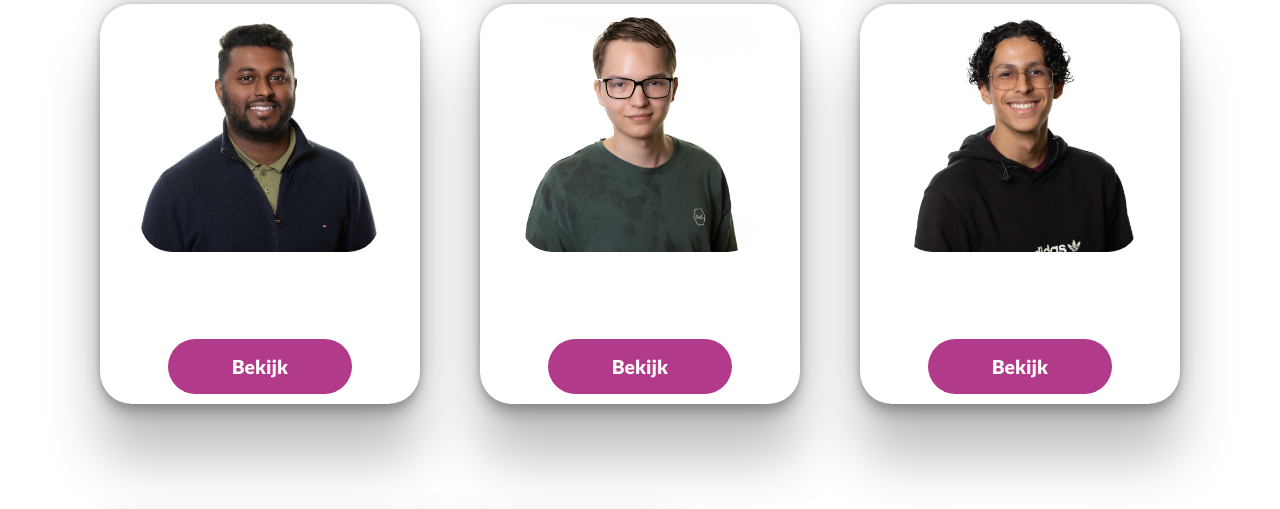
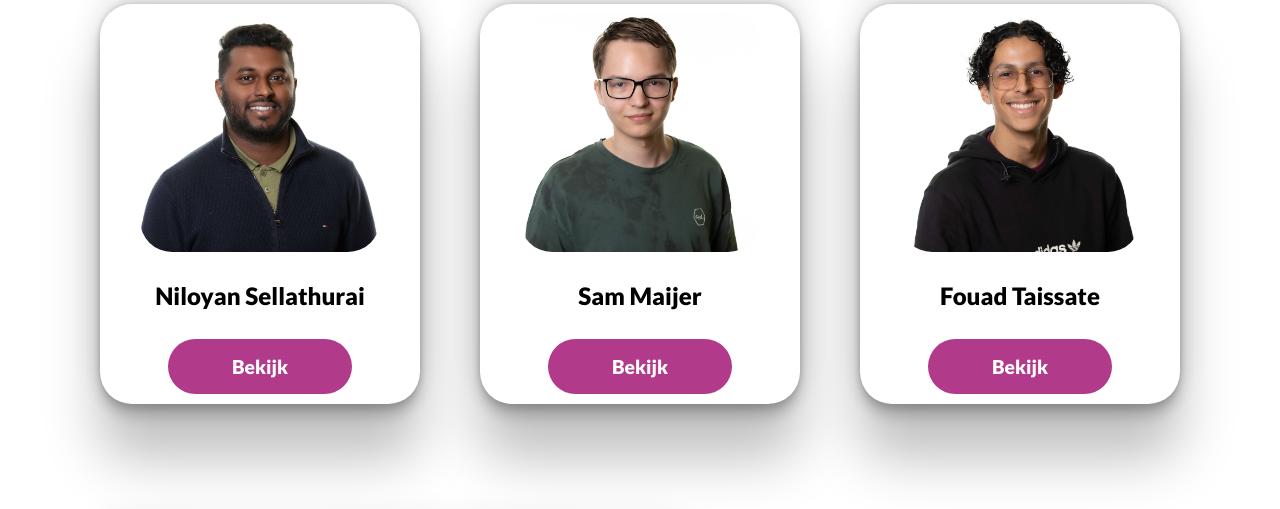
Before and after one commit to sammayer0815/PortfolioApp, a PHP site: page / in a window 1280 px wide. Shown: the part 785-1294 px from the top of the page. Run offline with PHP 8.4, Linux system fonts and the light colour scheme.

Commit message:
fixed bugs

```diff
--- a/public/css/portfoliocards.css
+++ b/public/css/portfoliocards.css
@@ -26,7 +26,6 @@
   box-shadow: rgba(0, 0, 0, 0.25) 0px 54px 55px,
     rgba(0, 0, 0, 0.12) 0px -12px 30px, rgba(0, 0, 0, 0.12) 0px 4px 6px,
     rgba(0, 0, 0, 0.17) 0px 12px 13px, rgba(0, 0, 0, 0.09) 0px -3px 5px;
-  color: white;
   display: flex;
   align-items: center;
   flex-direction: column;
```
